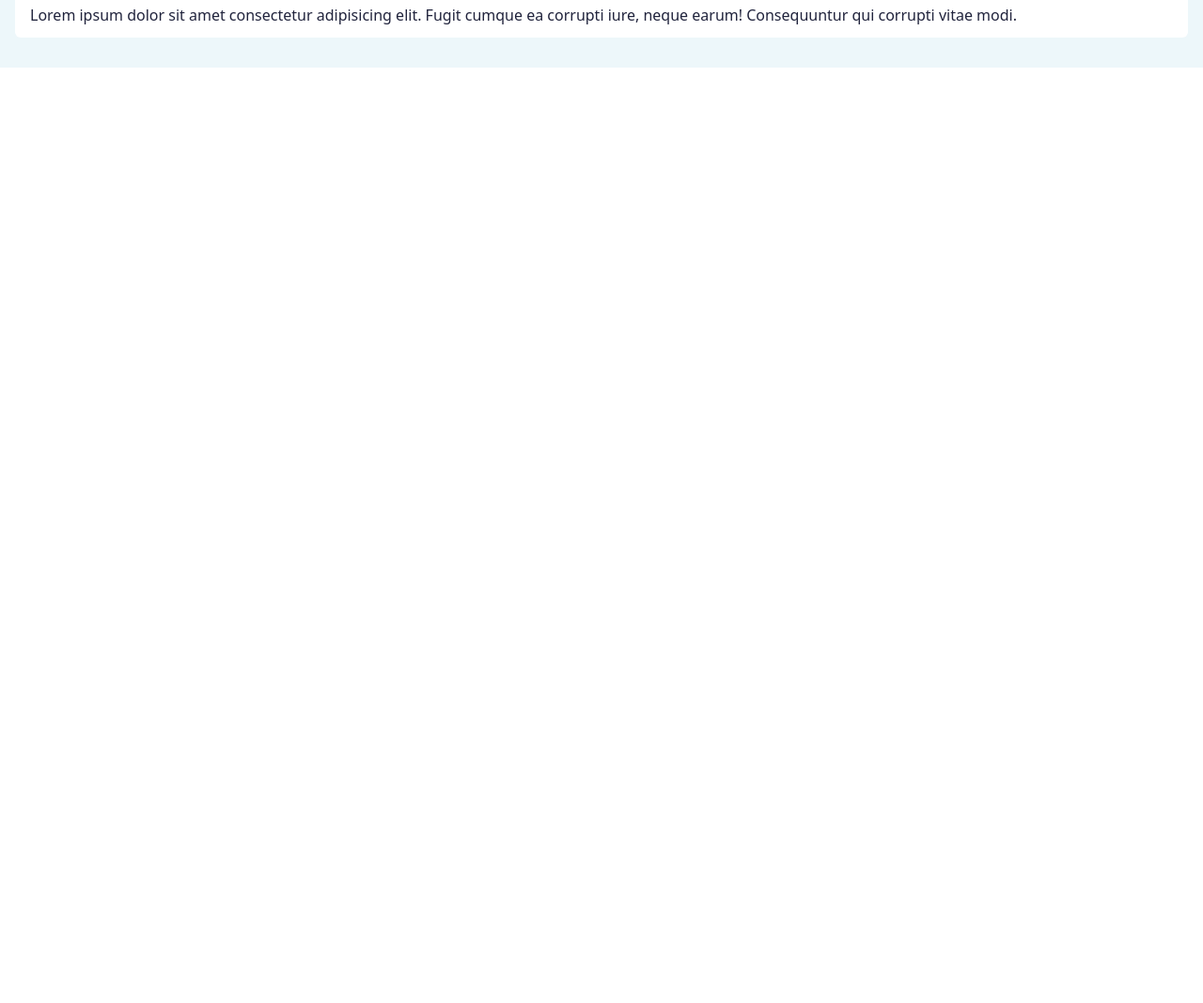
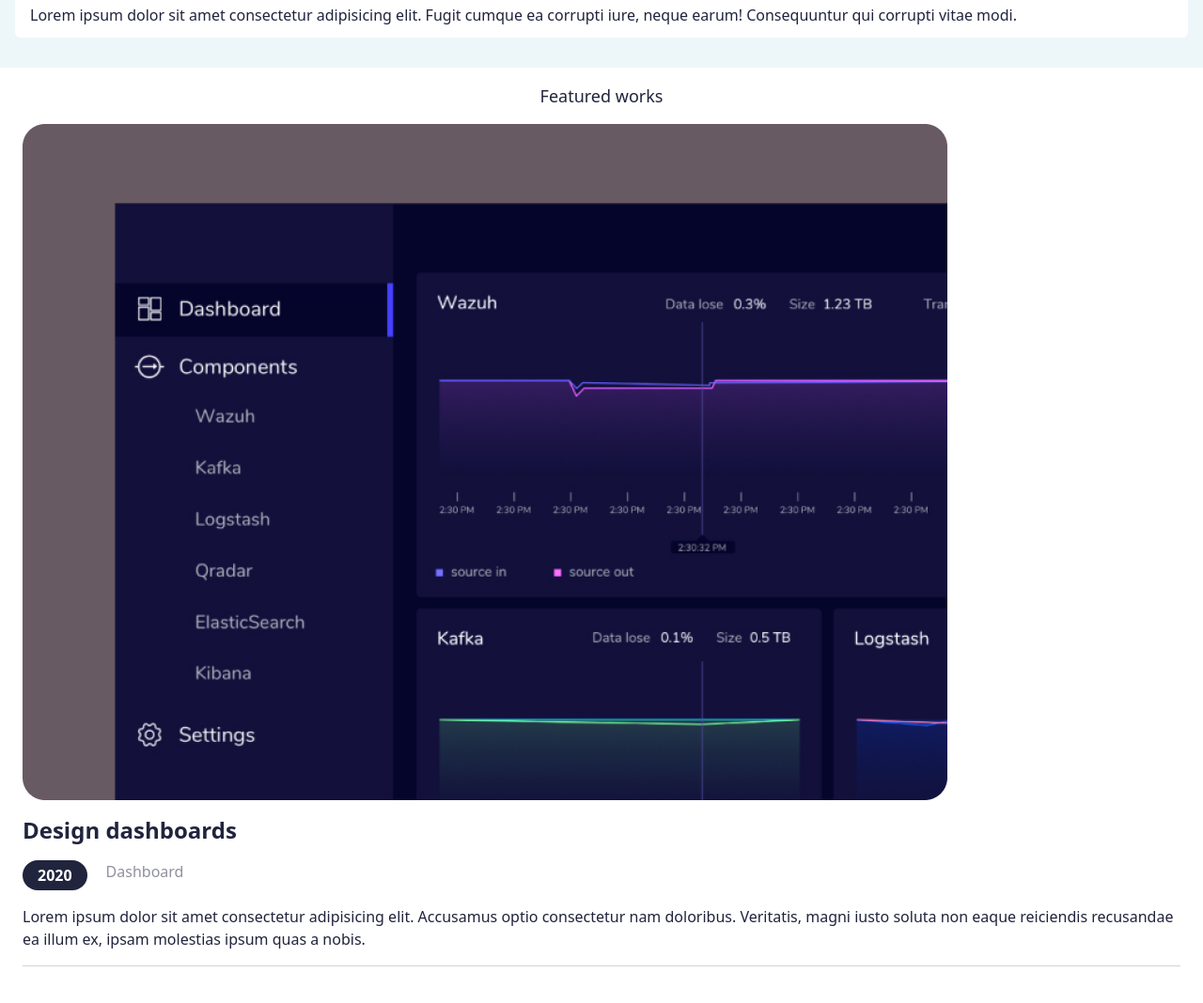
Before and after one commit to MohamedAdelElBaik/portfolio, a website: page index.html in a window 1280 px wide. Shown: the part 1240-2308 px from the top of the page at 94% size. Drawn offline with Linux system fonts and the light colour scheme.

Commit message:
works section

```diff
--- a/index.html
+++ b/index.html
@@ -7,8 +7,8 @@
     <link rel="stylesheet" href="src/output.css" />
   </head>
   <body class="">
-    <nav class="bg-opacity-0 p-2 sticky top-0 cursor-pointer">
-      <div class="flex flex-col space-y-1">
+    <nav class="bg-white p-2 sticky top-0">
+      <div class="flex flex-col space-y-1 cursor-pointer w-fit">
         <span class="w-6 h-1 bg-dark rounded-sm"></span>
         <span class="w-6 h-1 bg-dark rounded-sm"></span>
         <span class="w-6 h-1 bg-dark rounded-sm"></span>
@@ -30,7 +30,7 @@
       </button>
     </section>
     <section id="posts" class="bg-light py-4">
-      <h2 class="text-lg font-medium text-center">Recent posts</h2>
+      <h2 class="section--header">Recent posts</h2>
       <div class="flex flex-col p-4 space-y-4 font-medium">
         <div class="bg-white rounded-md px-4 py-3 space-y-4">
           <h3 class="text-2xl font-bold">
@@ -60,5 +60,20 @@
         </div>
       </div>
     </section>
+    <section id="works" class="bg-white space-y-4 px-6 py-4">
+      <h2 class="section--header">Featured works</h2>
+      <img src="./images/work1.jpg" alt="dashboard" class="rounded-md" />
+      <h3 class="text-2xl font-bold">Design dashboards</h3>
+      <div class="flex space-x-5">
+        <div class="badge">2020</div>
+        <h4 class="opacity-50">Dashboard</h4>
+      </div>
+      <p>
+        Lorem ipsum dolor sit amet consectetur adipisicing elit. Accusamus optio
+        consectetur nam doloribus. Veritatis, magni iusto soluta non eaque
+        reiciendis recusandae ea illum ex, ipsam molestias ipsum quas a nobis.
+      </p>
+      <hr class="mt-8 opacity-20" />
+    </section>
   </body>
 </html>
--- a/src/input.css
+++ b/src/input.css
@@ -11,4 +11,12 @@
   nav {
     direction: rtl;
   }
+
+  .badge {
+    @apply bg-dark text-white px-4 py-1 rounded-3xl font-bold;
+  }
+
+  .section--header {
+    @apply text-lg font-medium text-center;
+  }
 }
```
Also changed, not shown: images/work1.jpg (added), src/output.css.
